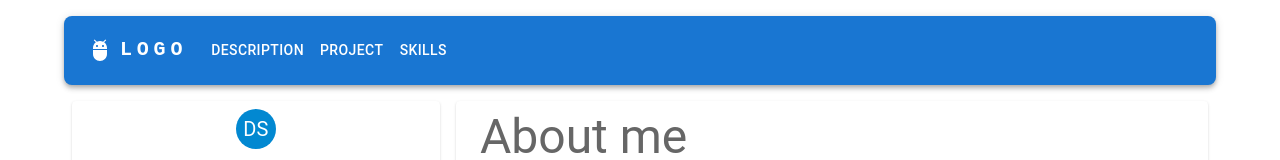
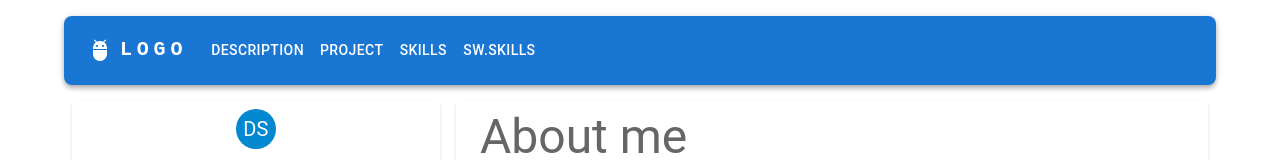
Before and after one commit to safwen-code/profile, a React (Create React App) app: page / in a window 1280 px wide. Shown: the top 160 px of the page. Built offline with nearby package versions, Linux system fonts and the light colour scheme.

Commit message:
add new Nav for edu & exp

```diff
--- a/src/layout/Navbar.jsx
+++ b/src/layout/Navbar.jsx
@@ -11,7 +11,7 @@ import Button from '@mui/material/Button'
 import MenuItem from '@mui/material/MenuItem'
 import AdbIcon from '@mui/icons-material/Adb'
 
-const pages = ['description', 'project', 'skills']
+const pages = ['description', 'project', 'skills', 'SW.Skills']
 
 const Navbar = ({ activeNavItem, setActiveNavItem }) => {
   const [anchorElNav, setAnchorElNav] = useState(null)
@@ -30,6 +30,8 @@ const Navbar = ({ activeNavItem, setActiveNavItem }) => {
         return setActiveNavItem('project')
       case 'skills':
         return setActiveNavItem('skills')
+      case 'SW.Skills':
+        return setActiveNavItem('SW.Skills')
       default:
         return setActiveNavItem('description')
     }
@@ -45,6 +47,8 @@ const Navbar = ({ activeNavItem, setActiveNavItem }) => {
         return setActiveNavItem('project')
       case 'skills':
         return setActiveNavItem('skills')
+      case 'SW.Skills':
+        return setActiveNavItem('SW.Skills')
       default:
         return setActiveNavItem('description')
     }
```
